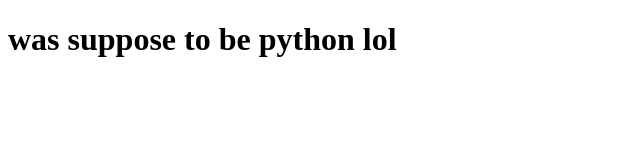
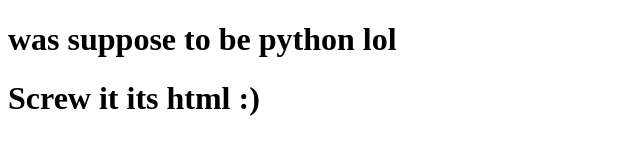
Before and after one commit to alpha-stopmotion/uncreative-repo, a plain HTML site: page docs/index.html in a window 1280 px wide. Shown: the whole page, without its empty margins (0-640 px from the left). Drawn offline with Linux system fonts and the light colour scheme.

Commit message:
Update index.html

```diff
--- a/docs/index.html
+++ b/docs/index.html
@@ -3,7 +3,7 @@
 <head>
     <meta charset="UTF-8">
     <meta name="viewport" content="width=device-width, initial-scale=1.0">
-    <title>secc Title</title>
+    <title>uncreative title</title>
     <style>
   .container {
       width: 80%;
@@ -32,5 +32,6 @@
 </head>
 <body>
    <h1> was suppose to be python lol</h1>
+    <h1>Screw it its html :) </h1>
 </body>
 </html>
```
